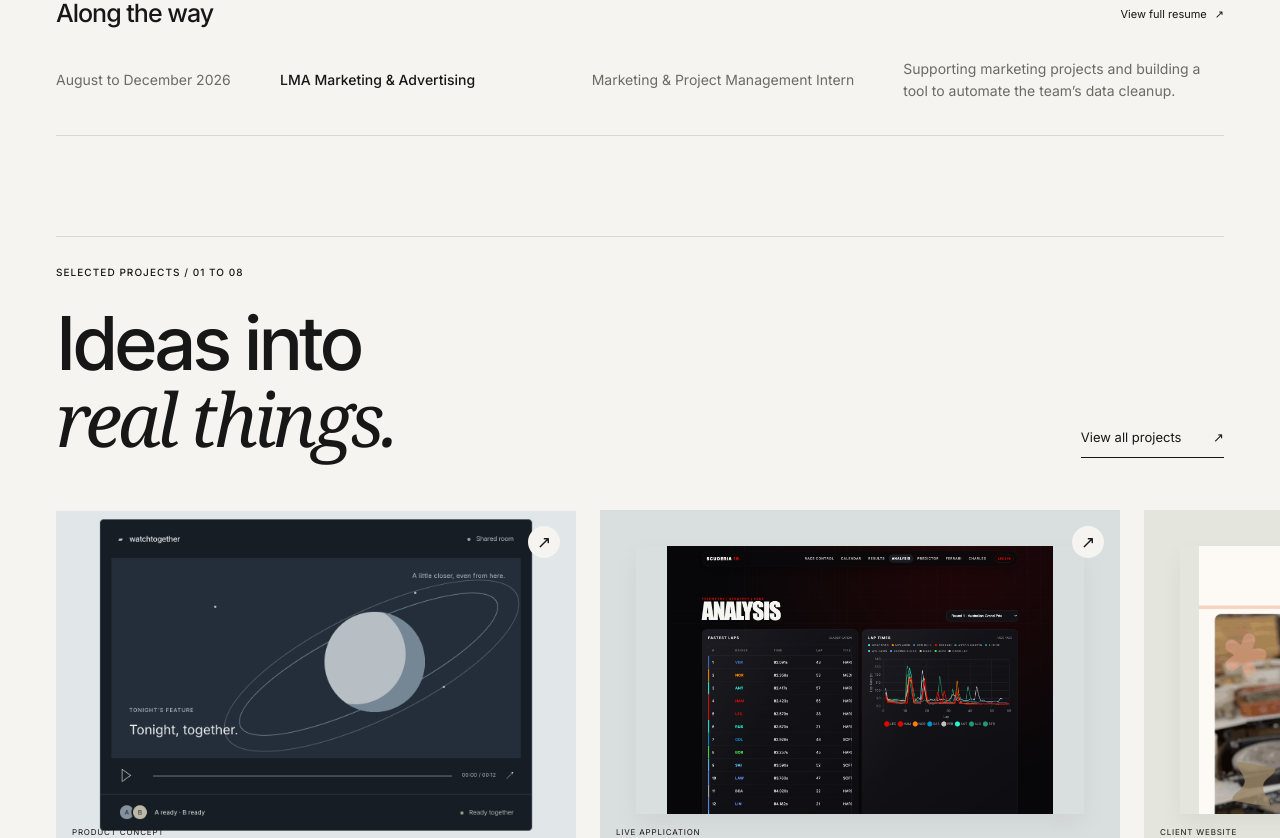
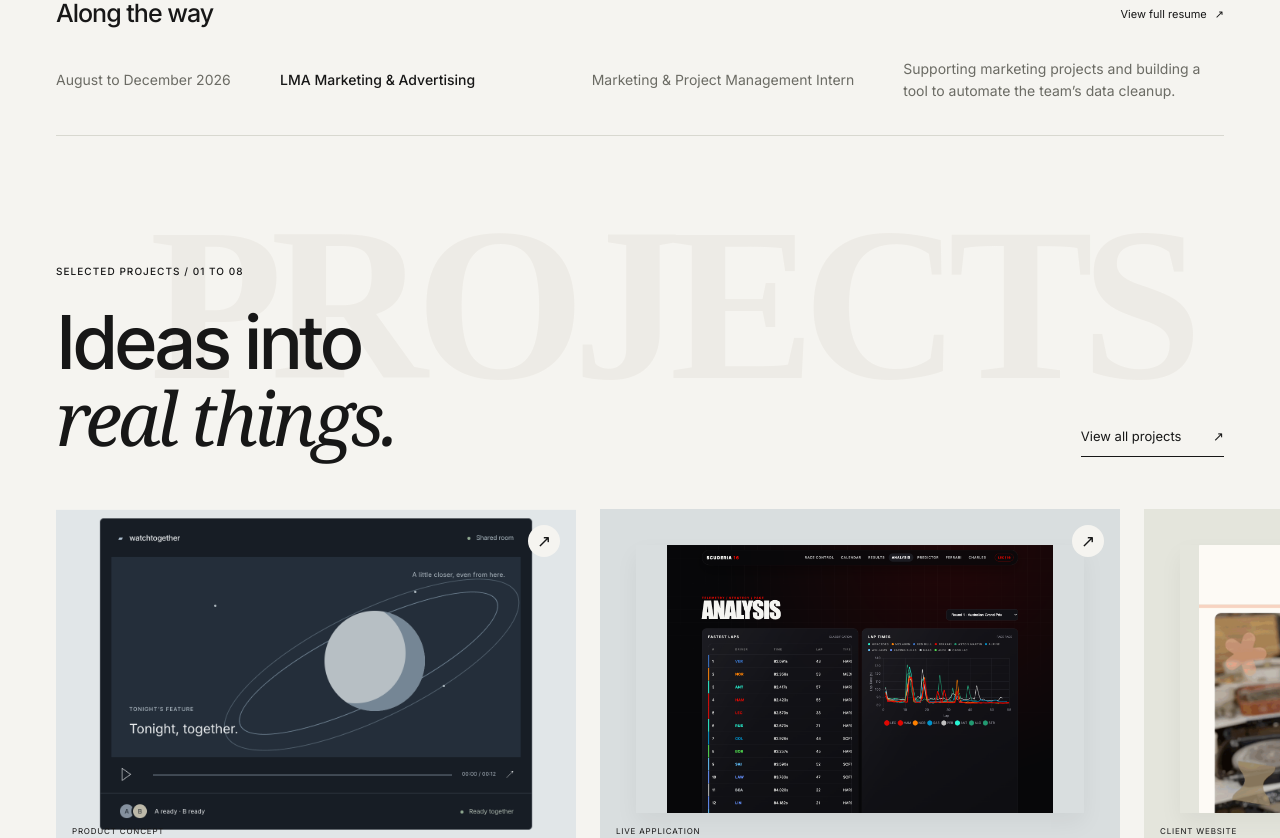
Before and after one commit to emilyhychang/emilyhychang.github.io, a React (Vite) app: page / in a window 1280 px wide. Shown: the part 1800-2638 px from the top of the page. Built offline with nearby package versions, Linux system fonts and the light colour scheme.

Commit message:
project typography stuffs yay

```diff
--- a/src/components/Hero.tsx
+++ b/src/components/Hero.tsx
@@ -13,18 +13,18 @@ export function Hero() {
       >
         <text
           x="800"
-          y="345"
+          y="347"
           textAnchor="middle"
-          textLength="1660"
+          textLength="1620"
           lengthAdjust="spacingAndGlyphs"
         >
           EMILY
         </text>
         <text
           x="800"
-          y="705"
+          y="700"
           textAnchor="middle"
-          textLength="1640"
+          textLength="1620"
           lengthAdjust="spacingAndGlyphs"
         >
           CHANG
--- a/src/components/ProjectGallery.tsx
+++ b/src/components/ProjectGallery.tsx
@@ -76,6 +76,9 @@ export function ProjectGallery({
       className="home-gallery"
       aria-labelledby="gallery-heading"
     >
+      <span className="projects-watermark" aria-hidden="true">
+        PROJECTS
+      </span>
       <div className="container gallery-heading">
         <div>
           <p className="eyebrow">Selected projects / 01 to 08</p>
--- a/src/index.css
+++ b/src/index.css
@@ -170,9 +170,9 @@ html {
   user-select: none;
   fill: #eae7e1;
   opacity: 0.65;
-  font-family: "Bodoni MT", Didot, "Times New Roman", serif;
-  font-size: 510px;
-  font-weight: 400;
+  font-family: "Bodoni 72 Smallcaps", "Bodoni 72", Didot, serif;
+  font-size: 500px;
+  font-weight: 700;
 }
 .hero {
   min-height: 690px;
@@ -2658,7 +2658,6 @@ html {
   justify-content: space-between;
   gap: 30px;
   margin-bottom: 44px;
-  border-top: 1px solid var(--line);
   padding-top: 28px;
 }
 .gallery-heading h2 {
@@ -3147,3 +3146,43 @@ html {
     font-size: 18px;
   }
 }
+/* PROJECTS background word */
+.home-gallery {
+  position: relative;
+  overflow: hidden;
+  isolation: isolate;
+}
+
+.projects-watermark {
+  position: absolute;
+
+  /* was 5px */
+  top: 82px;
+
+  /* keep */
+  right: 7%;
+  z-index: -1;
+
+  font-family: "Bodoni 72 Smallcaps", "Bodoni 72", Didot, serif;
+
+  /* was clamp(150px, 19vw, 360px) */
+  font-size: clamp(140px, 17vw, 325px);
+
+  font-weight: 700;
+  line-height: 0.8;
+  letter-spacing: -0.055em;
+
+  color: #eae7e1;
+  opacity: 0.65;
+
+  white-space: nowrap;
+  pointer-events: none;
+  user-select: none;
+}
+
+.gallery-heading,
+.project-gallery-rail,
+.gallery-footer {
+  position: relative;
+  z-index: 1;
+}
```
